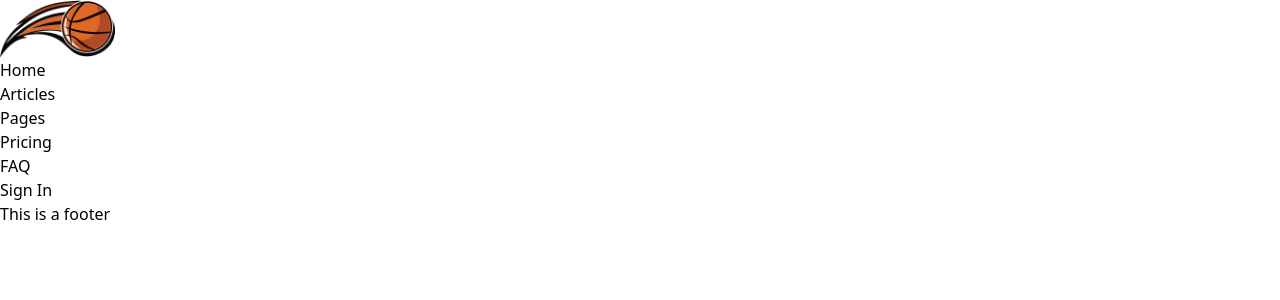
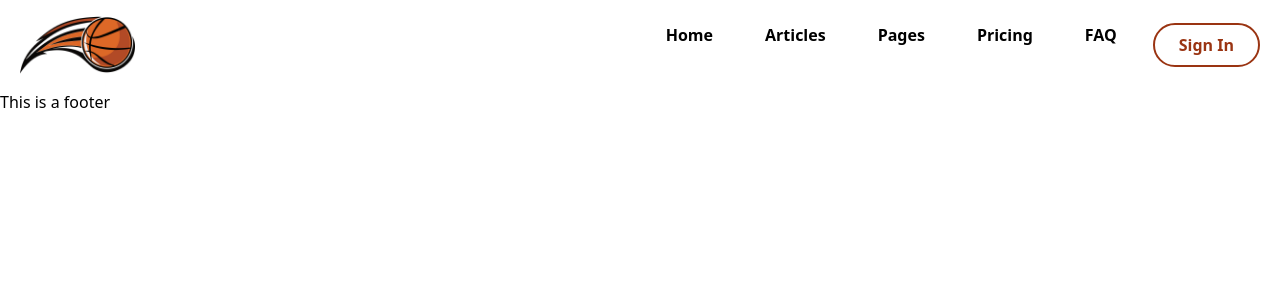
Before and after one commit to KantoCanto/MERN_BlogApp, a React (Create React App) app in the folder mern-blog/: page / in a window 1280 px wide. Shown: the top 300 px of the page. Built offline with nearby package versions, Linux system fonts and the light colour scheme.

Commit message:
tailwind is working started the production of the navbar

```diff
--- a/mern-blog/src/components/Header.jsx
+++ b/mern-blog/src/components/Header.jsx
@@ -1,33 +1,44 @@
 import React from 'react';
 import {images} from '../constants';
+
+
+const navItemsInfo = [
+  {name: "Home"},
+  {name: "Articles"},
+  {name: "Pages"},
+  {name: "Pricing"},
+  {name: "FAQ"}
+]
+
+const NavItem = ({name}) => {
+  return (
+    <li className="relative group">
+      <a href="/" className="px-4 py-2 group-hover:text-orange-800">
+        {name}
+      </a>
+      <span className="text-orange-800 absolute transition-all duration-500 font-bold right-0 top-0 group-hover:right-[90%] opacity-0 group-hover:opacity-100">
+        /
+      </span>
+    </li>
+  );
+};
 
 const Header = () => {
   return (
     <div>
       <section>
-        <header className="container mx-auto px-5 flex justify-between">
+        <header className="container mx-auto px-5 flex justify-between py-4 items-center">
           <div>
             <img src={images.logo} alt="logo" width="115 px" />
           </div>
-          <div className="flex gap-x-8">
-            <ul className="flex gap-x-8">
-              <li>
-                <a href="/">Home</a>
-              </li>
-              <li>
-                <a href="/">Articles</a>
-              </li>
-              <li>
-                <a href="/">Pages</a>
-              </li>
-              <li>
-                <a href="/">Pricing</a>
-              </li>
-              <li>
-                <a href="/">FAQ</a>
-              </li>
-
-                <button>Sign In</button>
+          <div className="gap-x-9">
+            <ul className="flex gap-x-5 font-semibold">
+              {navItemsInfo.map((item) => (
+                <NavItem key={item.name} name={item.name}/>
+              ))}
+              <button className="border-2 border-orange-800 px-6 py-2 rounded-full text-orange-800 font-semibold hover:bg-orange-300 hover:text-white hover:border-orange-300 transition-all duration-200">
+                Sign In
+              </button>
             </ul>
           </div>
         </header>
--- a/mern-blog/tailwind.config.js
+++ b/mern-blog/tailwind.config.js
@@ -1,10 +1,8 @@
 /** @type {import('tailwindcss').Config} */
 module.exports = {
-  content: [
-    "./src/**/*.{js, jsx, ts, tsx}"
-  ],
+  content: ["./src/**/*.{js,jsx,ts,tsx}"],
   theme: {
     extend: {},
   },
   plugins: [],
-}
+};
```
